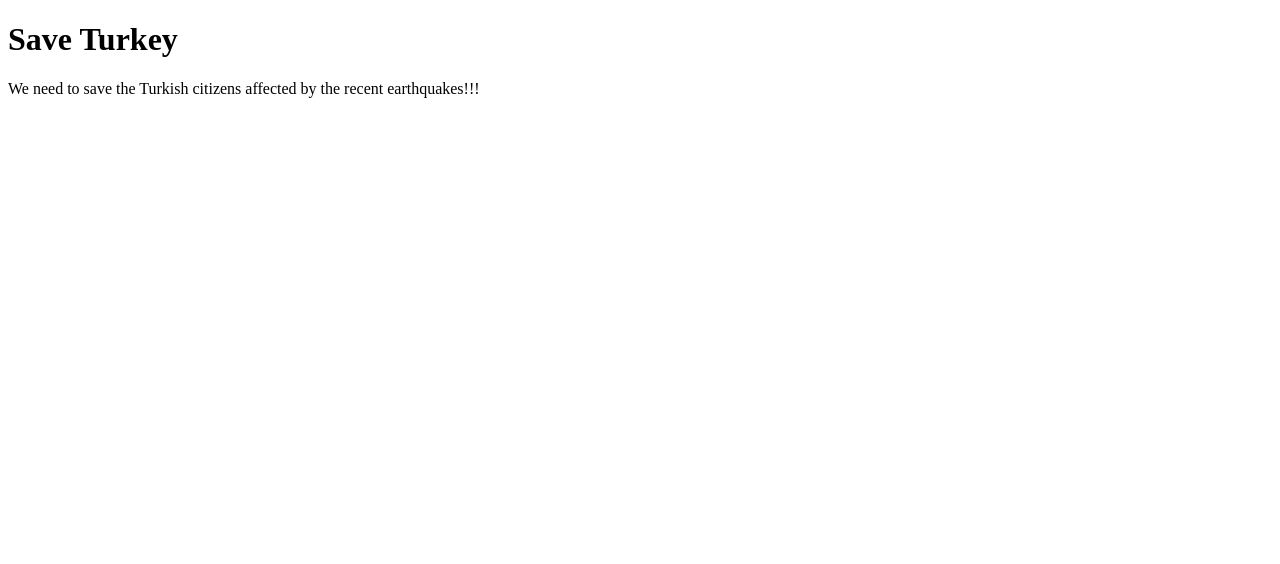
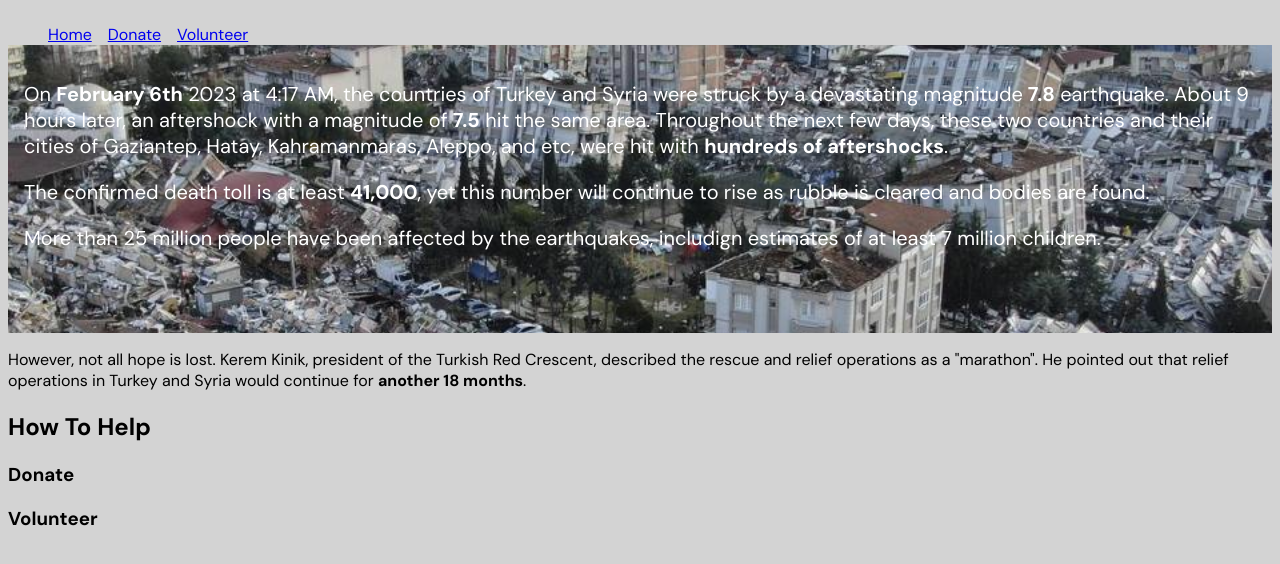
Before and after one commit to kna27/saveturkiye, a plain HTML site: page index.html in a window 1280 px wide. Drawn offline with Linux system fonts and the light colour scheme.

Commit message:
Add page content
Co-authored-by: febayrakdar <febayrakdar@users.noreply.github.com>

```diff
--- a/index.html
+++ b/index.html
@@ -1,13 +1,43 @@
 <!DOCTYPE html>
 <html lang="en">
+
 <head>
     <meta charset="UTF-8">
     <meta http-equiv="X-UA-Compatible" content="IE=edge">
     <meta name="viewport" content="width=device-width, initial-scale=1.0">
+    <link rel="stylesheet" href="./style.css">
     <title>Save Turkey</title>
 </head>
+
 <body>
-    <h1>Save Turkey</h1>
-    <p>We need to save the Turkish citizens affected by the recent earthquakes!!!<p>
+    <nav>
+        <ul>
+            <li><a href="./">Home</a></li>
+            <li><a href="./donate/">Donate</a></li>
+            <li><a href="./volunteer/">Volunteer</a></li>
+        </ul>
+    </nav>
+    <div id="info">
+        <p>On <b>February 6th</b> 2023 at 4:17 AM, the countries of Turkey and Syria were struck by a devastating
+            magnitude<b> 7.8</b> earthquake. About 9 hours later, an aftershock
+            with a magnitude of <b>7.5</b> hit the same area. Throughout the next few days, these two countries and
+            their
+            cities of Gaziantep, Hatay, Kahramanmaras, Aleppo, and etc,
+            were hit with <b>hundreds of aftershocks</b>.</p>
+        <p>The confirmed death toll is at least <b>41,000</b>, yet this number will continue to rise as rubble is
+            cleared and bodies are found. </p>
+        <p>More than 25 million people have been affected by the earthquakes, includign estimates of at least 7 million children.
+
+        </p>
+    </div>
+    <p>
+        However, not all hope is lost. Kerem Kinik, president of the Turkish Red Crescent, described the rescue and
+        relief operations as a "marathon".
+        He pointed out that relief operations in Turkey and Syria would continue for <b>another 18 months</b>.
+    </p>
+    <h2>How To Help</h2>
+    <h3>Donate</h3>
+    <h3>Volunteer</h3>
 </body>
+
 </html>
--- /dev/null
+++ b/style.css
@@ -0,0 +1,37 @@
+@import url('https://fonts.googleapis.com/css2?family=DM+Sans:wght@400;700&display=swap');
+
+body {
+    font-family: 'DM Sans', sans-serif;
+    background-color: lightgray;
+}
+
+nav {
+    overflow: hidden;
+    width: 100%;
+    position: sticky;
+    top: 0;
+    z-index: 1;
+
+}
+
+nav ul li {
+    float: left;
+    text-align: center;
+    font-size: 1rem;
+    margin-right: 1em;
+    list-style-type: none;
+}
+
+#info {
+    background: url(../img/1.jpg) no-repeat center center fixed;
+    background-size: cover;
+    height: 20vw;
+    min-height: fit-content;
+    background-color: rgba(255, 255, 255, 0.5);
+    color: white;
+    padding: 1em;
+}
+
+#info p {
+    font-size: 1.25rem;
+}
```
Also changed, not shown: donate/index.html (added, +22 -0 lines), volunteer/index.html (added, +21 -0 lines), img/1.jpg (added).
